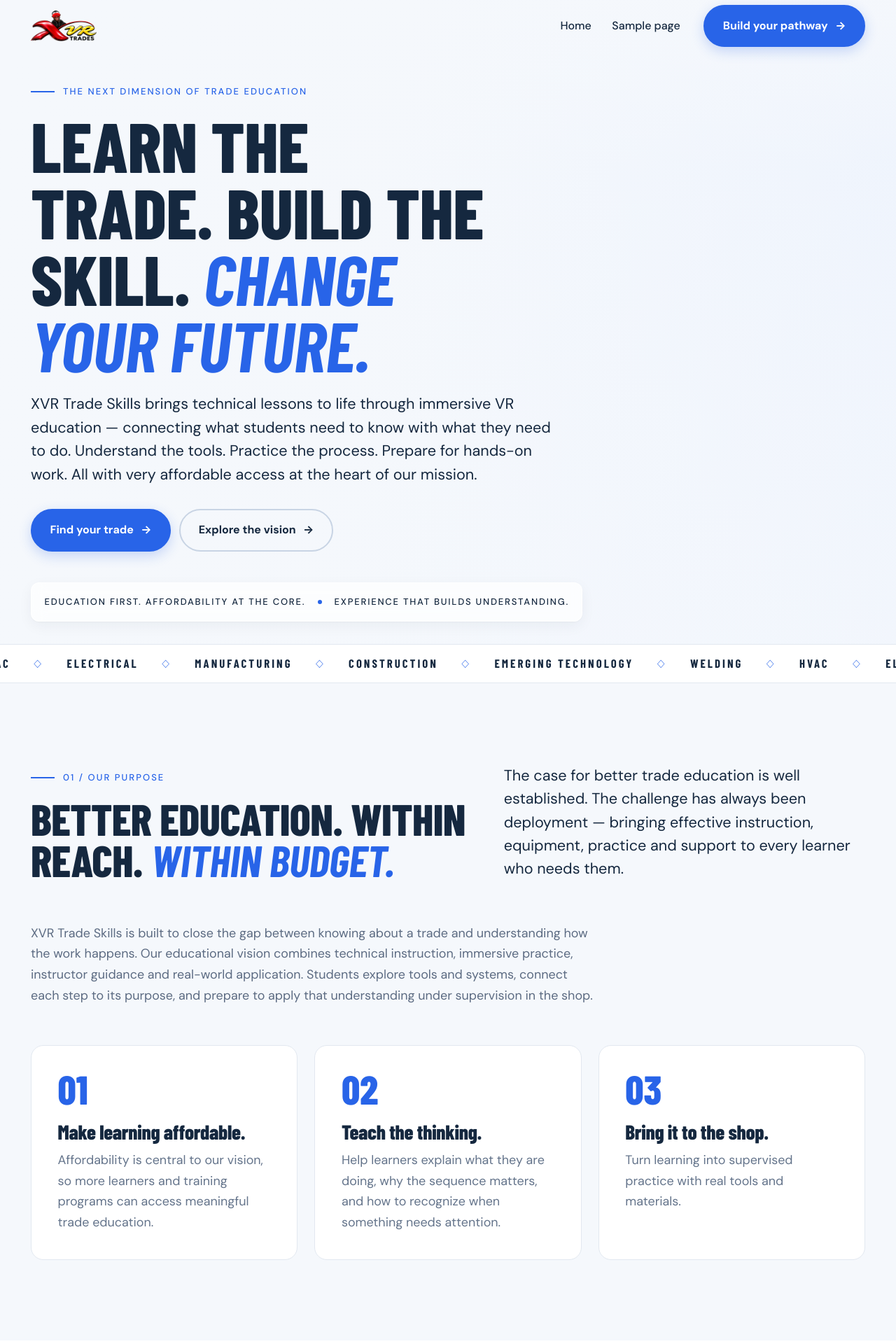
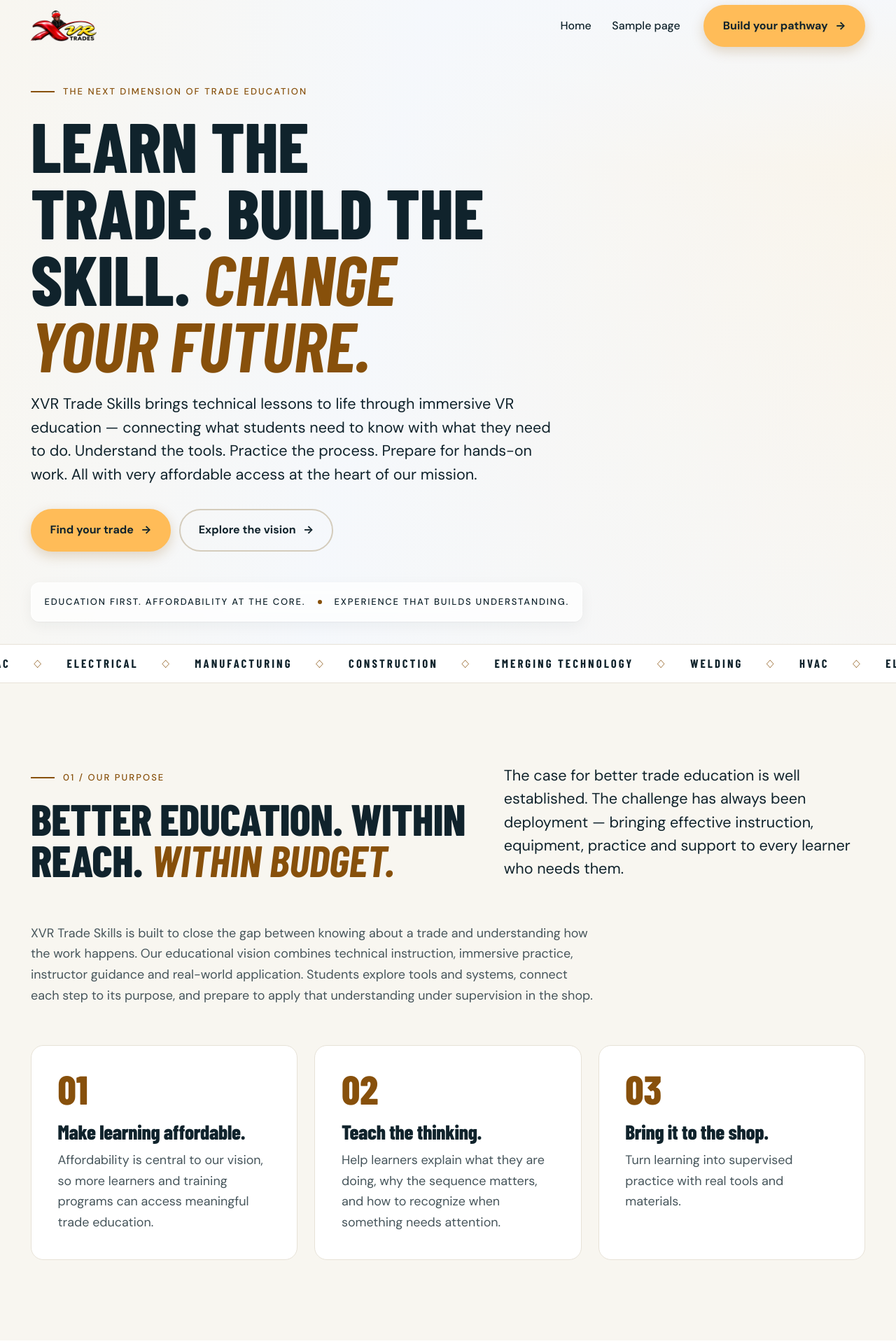
Before and after one commit to imasssad/x-vr.web, a WordPress theme: template wordpress/themes/tradeskillapps/front-page.php in a window 1280 px wide. Shown: the top 1920 px of the page at 70% size. Run offline with PHP 8.4 and a stand-in for WordPress, Linux system fonts and the light colour scheme; the site name, menu and one post (Sample post) are stand-ins, and other content is empty; some libraries are stand-ins or nearby versions.

Commit message:
Retheme to the client's XVR palette; fix two version/Customizer bugs
The client's reference site is a cream page with near-black bands and an
amber accent, not the blue-on-white this shipped with. Remapped the
colour variables so the whole stylesheet follows, rather than touching
rules one by one.

The amber cannot simply become the accent colour: on the cream page it
measures 1.54:1, which is unreadable. It is split in two - a fill
(#FFBC58, with dark text on it at 9.7:1) and a dark amber (#87500B) for
the places the accent has to be read as text, at 6.1:1 on cream. Three
variables the stylesheet referenced but never defined (--ink,
--blue-soft, --r-pill) are now defined; they had been falling back to
nothing.

Two bugs found while verifying:

TSA_VERSION was frozen at 1.0.0 while the stylesheet header had reached
1.15.0. That constant is the cache-buster on style.css and site.js, and
it is what decides whether an existing install tops up its shipped
content - so an updated theme shipped neither new CSS nor new sections
to anyone who already had it. It now reads the stylesheet header, and
version-test.php ties the two together.

The video Layout dropdown passed `$section`, which was never defined.
The Customizer silently drops a control with no section, so the field
was simply absent from wp-admin while every other test passed.
customizer-test.php now rejects any control that names no real section.

Version 1.16.0. All thirteen PHP suites and the browser suites pass; the
browser harness now runs on PHP so the contact check exercises the real
handler instead of a static server that answered POST with 501.

Co-Authored-By: Claude Opus 5 <noreply@anthropic.com>
Claude-Session: https://claude.ai/code/session_01RFgwy6V2UqdRDBxqyfg9ir

```diff
--- a/wordpress/themes/tradeskillapps/functions.php
+++ b/wordpress/themes/tradeskillapps/functions.php
@@ -8,7 +8,12 @@
  */
 defined('ABSPATH') || exit;
 
-define('TSA_VERSION', '1.0.0');
+// Read from the stylesheet header rather than repeated here, because the two
+// had already drifted: the header said 1.15.0 while this said 1.0.0. That
+// number is the cache-buster on style.css and site.js, and it is what decides
+// whether an existing install tops up its shipped content - so a stale copy
+// means an updated theme ships no updated CSS and no new sections.
+define('TSA_VERSION', wp_get_theme(get_template())->get('Version') ?: '1.0.0');
 
 require_once get_template_directory() . '/inc/defaults.php';
 require_once get_template_directory() . '/inc/helpers.php';
--- a/wordpress/themes/tradeskillapps/inc/customizer.php
+++ b/wordpress/themes/tradeskillapps/inc/customizer.php
@@ -100,13 +100,15 @@ function tsa_customize_register($wp_customize) {
 	foreach (tsa_customizer_sections() as $group => $title) {
 		if (!isset($defaults[$group])) continue;
 
-		$wp_customize->add_section('tsa_' . strtolower($group), array(
+		$section = 'tsa_' . strtolower($group);
+
+		$wp_customize->add_section($section, array(
 			'title' => $title,
 			'panel' => 'tsa_content',
 		));
 
 		$priority = 10;
-		tsa_walk_node($wp_customize, $defaults[$group], $group, 'tsa_' . strtolower($group), $skip, $priority);
+		tsa_walk_node($wp_customize, $defaults[$group], $group, $section, $skip, $priority);
 
 		// A choice, not a sentence, so it gets a proper dropdown instead of
 		// the text box the generic walk would produce.
--- a/wordpress/themes/tradeskillapps/style.css
+++ b/wordpress/themes/tradeskillapps/style.css
@@ -60,19 +60,29 @@ Text Domain: tradeskillapps
    Electric Blue + Editorial Minimalism + Balanced Contrast
    ============================================================ */
 :root{
-  /* ---- colour system ---- */
-  --cloud:#F5F8FC;          /* primary background */
+  /* ---- colour system ----
+     Taken from the brand reference: cream page, near-black bands, amber
+     accent. The amber is a FILL, never text on a light background - it
+     measures 1.54:1 on the cream, which is unreadable. Where the accent has
+     to be read as text it uses the dark amber below, which measures 6.1:1.
+     The names are unchanged so the whole stylesheet follows automatically. */
+  --cloud:#F8F6F0;          /* primary background, warm cream */
   --white:#FFFFFF;          /* secondary background, cards */
-  --navy:#15283F;           /* primary text + dark surfaces */
-  --navy-2:#1E3550;         /* raised surface on a navy band */
-  --blue:#2864E8;           /* primary accent */
-  --blue-dark:#1C4FC2;      /* accent, pressed / hover */
-  --ice:#B9D5F5;            /* secondary accent — fills, connectors, text on navy */
-  --ice-wash:#EDF3FD;       /* soft blue background treatment */
-  --slate:#64748B;          /* supporting text (on white) */
-  --slate-aa:#5C6B82;       /* supporting text on --cloud, see assets/README.md */
-  --border:#E2E8F0;
-  --border-strong:#C8D4E4;
+  --ink:#10232C;            /* primary text */
+  --navy:#10232C;           /* primary text + dark surfaces */
+  --navy-2:#18363D;         /* raised surface on a dark band, deep teal */
+  --blue:#87500B;           /* the accent where it must be READ: 6.1:1 on cream */
+  --blue-dark:#6B3F08;      /* accent, pressed / hover */
+  --blue-soft:#FFBC58;      /* the accent on a dark band: 9.7:1 */
+  --accent:#FFBC58;         /* the accent as a FILL */
+  --accent-ink:#10232C;     /* text sitting on an accent fill: 9.7:1 */
+  --ice:#F0D7A6;            /* soft warm accent — connectors, hover borders */
+  --ice-wash:#FBF3E4;       /* soft warm background treatment */
+  --slate:#46555B;          /* supporting text, 7.2:1 on cream */
+  --slate-aa:#46555B;       /* supporting text on --cloud */
+  --border:#E7E2D7;
+  --border-strong:#D4CCBC;
+  --r-pill:100px;
 
   /* ---- type ---- */
   --display:var(--font-display),"Barlow Condensed","Arial Narrow",Arial,sans-serif;
@@ -92,8 +102,8 @@ Text Domain: tradeskillapps
   --r-lg:20px;
   --r-card:18px;
   --r-sm:12px;
-  --sh-1:0 1px 2px rgba(21,40,63,.04),0 6px 20px rgba(21,40,63,.05);
-  --sh-2:0 2px 4px rgba(21,40,63,.05),0 16px 40px rgba(21,40,63,.09);
+  --sh-1:0 1px 2px rgba(16,35,44,.04),0 6px 20px rgba(16,35,44,.05);
+  --sh-2:0 2px 4px rgba(16,35,44,.05),0 16px 40px rgba(16,35,44,.09);
   --ease:cubic-bezier(.22,.61,.36,1);
 }
 
@@ -197,8 +207,8 @@ p{margin:0}
 }
 .btn .arw{transition:transform .3s var(--ease)}
 .btn:hover .arw{transform:translateX(4px)}
-.btn--primary{background:var(--blue);color:#fff;border-color:var(--blue);box-shadow:0 6px 18px rgba(40,100,232,.24)}
-.btn--primary:hover{background:var(--blue-dark);border-color:var(--blue-dark);color:#fff;transform:translateY(-2px);box-shadow:0 10px 26px rgba(40,100,232,.3)}
+.btn--primary{background:var(--accent);color:var(--accent-ink);border-color:var(--accent);box-shadow:0 6px 18px rgba(135,80,11,.22)}
+.btn--primary:hover{background:#F0A835;border-color:#F0A835;color:var(--accent-ink);transform:translateY(-2px);box-shadow:0 10px 26px rgba(135,80,11,.28)}
 .btn--ghost{background:transparent;color:var(--navy);border-color:var(--border-strong)}
 .btn--ghost:hover{background:var(--navy);color:#fff;border-color:var(--navy);transform:translateY(-2px)}
 .on-navy .btn--primary{border-color:var(--ice)}
```
Also changed, not shown: other parts of wordpress/themes/tradeskillapps/style.css (+19 -9 lines), 1 other file.
